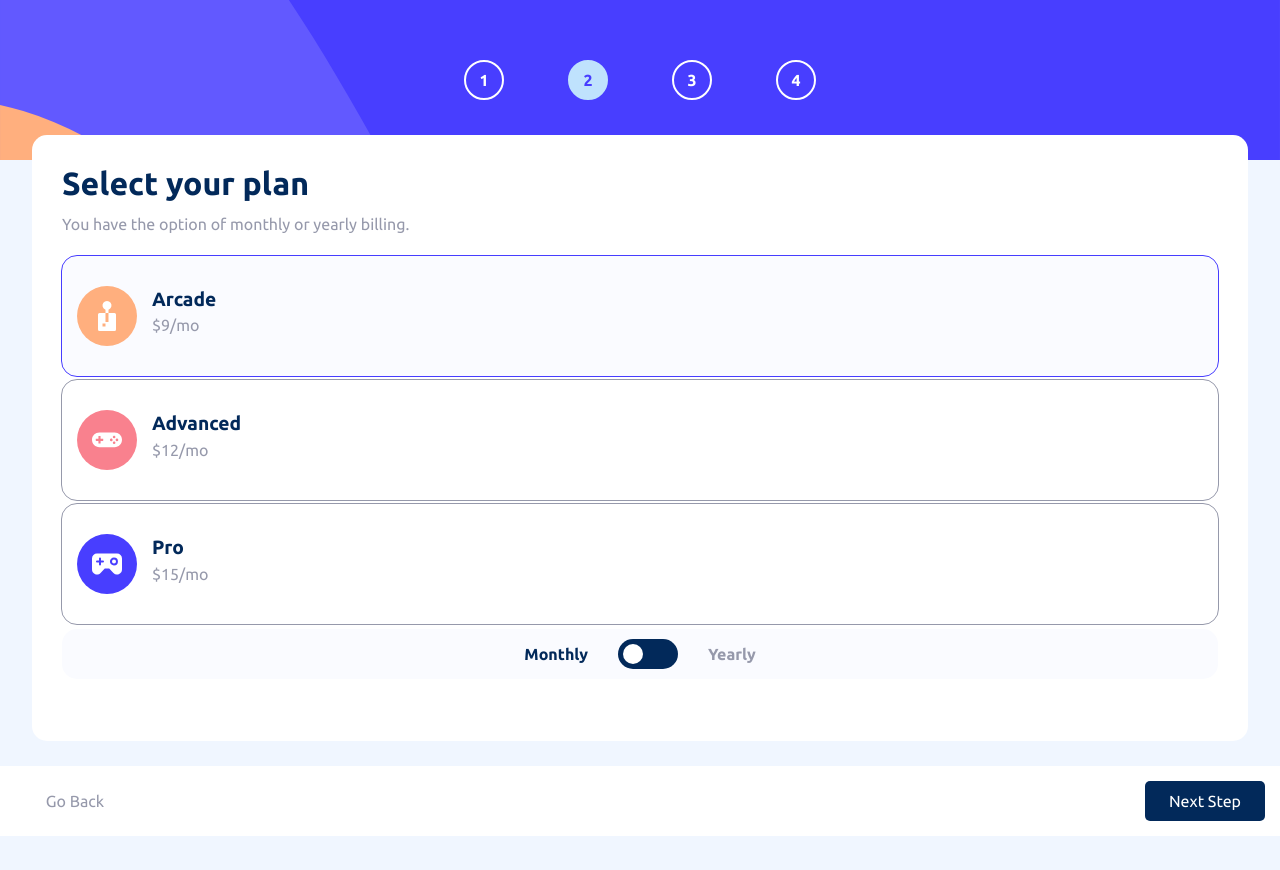
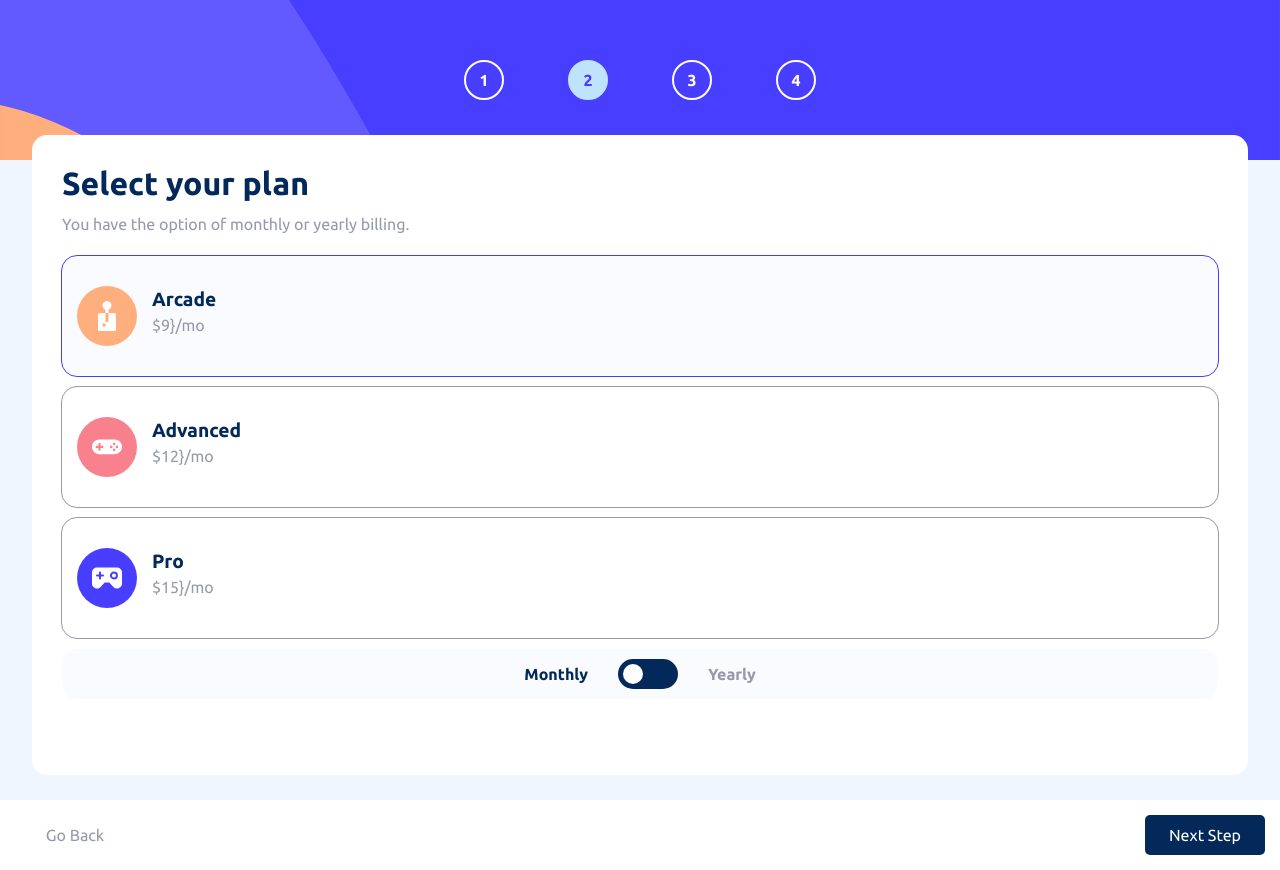
Before and after one commit to martinablazheska/multi-step-form, a React (Vite) app: page / in a window 1280 px wide. Both pictures are taken after typing "Sample", "name@example.com", "5551234" into the empty fields and a click on the button "Next Step". Before the commit the page ends 836 px from the top, so only its background shows below. Built offline with nearby package versions, Linux system fonts and the light colour scheme.

Commit message:
Completed all steps, added go to step functionality, fixed minor bugs

```diff
--- a/src/components/Form/FormContainer.tsx
+++ b/src/components/Form/FormContainer.tsx
@@ -39,7 +39,7 @@ function FormContainer() {
             {currentStep === 0 && <StepOne errors={errors} touched={touched} />}
             {currentStep === 1 && <StepTwo values={values} />}
             {currentStep === 2 && <StepThree values={values} />}
-            {currentStep === 3 && <StepFour values={values} />}
+            {!isSubmitted && currentStep === 3 && <StepFour values={values} />}
             {isSubmitted && <FinalStep />}
             {!isSubmitted && <FormActions />}
           </Form>
--- a/src/components/Form/Steps/2/RadioField.module.scss
+++ b/src/components/Form/Steps/2/RadioField.module.scss
@@ -14,6 +14,7 @@
     border-radius: 15px;
     padding-left: 15px;
     outline: 1px solid var(--cool-gray);
+    margin-bottom: 25px;
     div {
       display: flex;
       flex-direction: column;
--- a/src/components/Form/Steps/2/RadioField.tsx
+++ b/src/components/Form/Steps/2/RadioField.tsx
@@ -3,27 +3,36 @@ import { Field } from "formik";
 import { useContext } from "react";
 import { formContext } from "../../../../store/form-context";
 
+import { plan } from "../../../../store/form-data";
+
 import classes from "./RadioField.module.scss";
 
 const RadioField: React.FC<{
   value: string;
-  title: string;
-  id: string;
-  price: number;
+  plan: plan;
   img: string;
-}> = ({ value, title, id, price, img }) => {
+  altText: string;
+  groupName: string;
+}> = ({ value, plan, img, altText, groupName }) => {
   const { yearlyBilling } = useContext(formContext);
   return (
     <div className={classes.plan}>
-      <label htmlFor={id} className={value === id ? classes.checked : ""}>
-        <img src={img} alt="icon" />
+      <label
+        htmlFor={plan.name}
+        className={value === plan.name ? classes.checked : ""}
+      >
+        <img src={img} alt={altText} />
         <div>
-          <p>{title}</p>
-          <p>{`$${price}/mo`}</p>
+          <p>{plan.name}</p>
+          <p>
+            {yearlyBilling
+              ? `$${plan.yearlyCost}/yr`
+              : `$${plan.monthlyCost}}/mo`}
+          </p>
           {yearlyBilling && <p>2 months free</p>}
         </div>
       </label>
-      <Field type="radio" name="selectedPlan" id={id} value={value} />
+      <Field type="radio" name={groupName} id={plan.name} value={plan.name} />
     </div>
   );
 };
--- a/src/components/Form/Steps/2/StepTwo.module.scss
+++ b/src/components/Form/Steps/2/StepTwo.module.scss
@@ -8,55 +8,4 @@
   translate: 0px -25px;
   background-color: var(--white);
   border-radius: 15px;
-  .plan {
-    width: 100%;
-    height: 20%;
-    background-color: transparent;
-    margin-bottom: 15px;
-
-    label {
-      width: 100%;
-      height: 120px;
-      display: flex;
-      flex-direction: row;
-      justify-content: flex-start;
-      align-items: center;
-      border-radius: 15px;
-      padding-left: 15px;
-      outline: 1px solid var(--cool-gray);
-      div {
-        display: flex;
-        flex-direction: column;
-        justify-content: flex-start;
-        align-items: flex-start;
-        padding-left: 15px;
-        p {
-          margin: 0;
-          &:first-of-type {
-            color: var(--marine-blue);
-            font-size: 1.2rem;
-            font-weight: 700;
-            margin-top: -10px;
-          }
-          &:nth-of-type(3) {
-            color: var(--marine-blue);
-          }
-        }
-      }
-      img {
-        width: 60px;
-        height: 60px;
-      }
-      &:hover {
-        cursor: pointer;
-      }
-    }
-    .checked {
-      outline: 1px solid var(--purplish-blue);
-      background-color: var(--alabaster);
-    }
-    input {
-      display: none;
-    }
-  }
 }
--- a/src/components/Form/Steps/2/StepTwo.tsx
+++ b/src/components/Form/Steps/2/StepTwo.tsx
@@ -1,9 +1,5 @@
-import { useContext } from "react";
-import { formContext } from "../../../../store/form-context";
-import { Field } from "formik";
-
 import formData from "../../../../store/form-data";
-import { values } from "../../../../store/form-data";
+import { values, plans } from "../../../../store/form-data";
 
 import arcadeIcon from "../../../../assets/icon-arcade.svg";
 import advancedIcon from "../../../../assets/icon-advanced.svg";
@@ -11,61 +7,34 @@ import proIcon from "../../../../assets/icon-pro.svg";
 
 import classes from "./StepTwo.module.scss";
 import ToggleSwitch from "../../FormActions/ToggleSwitch";
+import RadioField from "./RadioField";
 
 const StepTwo: React.FC<{ values: values }> = ({ values }) => {
-  const { yearlyBilling, prices } = useContext(formContext);
-
   return (
     <div className={classes["step-two"]}>
       <h1>{formData[1].title}</h1>
       <p>{formData[1].description}</p>
-      <div className={classes.plan}>
-        <label
-          htmlFor="Arcade"
-          className={values.selectedPlan === "Arcade" ? classes.checked : ""}
-        >
-          <img src={arcadeIcon} alt="rcade icon" />
-          <div>
-            <p>Arcade</p>
-            <p>{`$${prices[0]}/mo`}</p>
-            {yearlyBilling && <p>2 months free</p>}
-          </div>
-        </label>
-        <Field type="radio" name="selectedPlan" id="Arcade" value="Arcade" />
-      </div>
-      <div className={classes.plan}>
-        <label
-          htmlFor="Advanced"
-          className={values.selectedPlan === "Advanced" ? classes.checked : ""}
-        >
-          <img src={advancedIcon} alt="advanced icon" />
-          <div>
-            <p>Advanced</p>
-            <p>{`$${prices[1]}/mo`}</p>
-            {yearlyBilling && <p>2 months free</p>}
-          </div>
-        </label>
-        <Field
-          type="radio"
-          name="selectedPlan"
-          id="Advanced"
-          value="Advanced"
-        />
-      </div>
-      <div className={classes.plan}>
-        <label
-          htmlFor="Pro"
-          className={values.selectedPlan === "Pro" ? classes.checked : ""}
-        >
-          <img src={proIcon} alt="pro icon" />
-          <div>
-            <p>Pro</p>
-            <p>{`$${prices[2]}/mo`}</p>
-            {yearlyBilling && <p>2 months free</p>}
-          </div>
-        </label>
-        <Field type="radio" name="selectedPlan" id="Pro" value="Pro" />
-      </div>
+      <RadioField
+        plan={plans[0]}
+        groupName="selectedPlan"
+        img={arcadeIcon}
+        altText="arcade icon"
+        value={values.selectedPlan}
+      />
+      <RadioField
+        plan={plans[1]}
+        groupName="selectedPlan"
+        img={advancedIcon}
+        altText="advanced icon"
+        value={values.selectedPlan}
+      />
+      <RadioField
+        plan={plans[2]}
+        groupName="selectedPlan"
+        img={proIcon}
+        altText="pro icon"
+        value={values.selectedPlan}
+      />
       <ToggleSwitch />
     </div>
   );
--- a/src/components/Form/Steps/4/calculate-summary.ts
+++ b/src/components/Form/Steps/4/calculate-summary.ts
@@ -1,61 +1,51 @@
-import { values, plan, plans } from "../../../../store/form-data";
-import { monthlyPrices, yearlyPrices } from "../../../../store/form-context";
+import {
+  values,
+  plans,
+  addOns,
+  addOn,
+  plan,
+} from "../../../../store/form-data";
+
+export type summaryType = {
+  plan: plan;
+  selectedAddOns: addOn[];
+  total: number;
+};
 
 function calculateSummary(values: values, yearlyBilling: boolean) {
-  let plan: plan = plans[0];
-  for (let i = 0; i < plans.length - 1; i++) {
-    if (values.selectedPlan === plans[i].name) {
-      plan = plans[i];
-    }
-  }
+  const plan = plans.find((p) => p.name === values.selectedPlan) as plan;
 
-  let selectedAddOns: {
-    name: string;
-    monthlyCost: number;
-    yearlyCost: number;
-  }[] = [];
+  let selectedAddOns: addOn[] = [];
 
   if (values.onlineService) {
-    selectedAddOns.push({
-      name: "Online service",
-      monthlyCost: monthlyPrices[0],
-      yearlyCost: yearlyPrices[0],
-    });
+    selectedAddOns.push(addOns[0]);
   }
 
   if (values.largerStorage) {
-    selectedAddOns.push({
-      name: "Larger storage",
-      monthlyCost: monthlyPrices[1],
-      yearlyCost: yearlyPrices[1],
-    });
+    selectedAddOns.push(addOns[1]);
   }
 
   if (values.customizableProfile) {
-    selectedAddOns.push({
-      name: "Customizable profile",
-      monthlyCost: monthlyPrices[2],
-      yearlyCost: yearlyPrices[2],
-    });
+    selectedAddOns.push(addOns[2]);
   }
 
   let total: number = 0;
-
+  if (plan !== undefined) {
     if (yearlyBilling) {
       let addOnTotal = 0;
       selectedAddOns.forEach((a) => {
-      addOnTotal = +a.yearlyCost;
+        addOnTotal = +a.yearlyPrice;
       });
-    total = plan?.yearlyCost + addOnTotal;
+      total = plan.yearlyCost + addOnTotal;
     } else {
       let addOnTotal = 0;
       selectedAddOns.forEach((a) => {
-      addOnTotal += a.monthlyCost;
+        addOnTotal += a.monthlyPrice;
       });
-    total = plan?.monthlyCost + addOnTotal;
+      total = plan.monthlyCost + addOnTotal;
     }
-
-  const summary = {
+  }
+  const summary: summaryType = {
     plan,
     selectedAddOns,
     total,
--- a/src/components/Sidebar/Sidebar.module.scss
+++ b/src/components/Sidebar/Sidebar.module.scss
@@ -21,6 +21,9 @@
     border: var(--white) 2px solid;
     color: var(--white);
     font-weight: 700;
+    &:hover {
+      cursor: pointer;
+    }
   }
 
   .current {
--- a/src/components/Sidebar/Sidebar.tsx
+++ b/src/components/Sidebar/Sidebar.tsx
@@ -4,7 +4,13 @@ import classes from "./Sidebar.module.scss";
 
 function Steps() {
   const steps = [1, 2, 3, 4];
-  const { currentStep } = useContext(formContext);
+  const { currentStep, setCurrentStep, isSubmitted } = useContext(formContext);
+
+  function goToStep(s: number) {
+    if (!isSubmitted) {
+      setCurrentStep(s - 1);
+    }
+  }
 
   return (
     <div className={classes.sidebar}>
@@ -12,6 +18,7 @@ function Steps() {
         <span
           key={step}
           className={currentStep + 1 === step ? classes.current : ""}
+          onClick={() => goToStep(step)}
         >
           {step}
         </span>
```
Also changed, not shown: src/components/Form/Steps/4/StepFour.tsx (+10 -18 lines), 1 other file (tests, documents, lock files or other folders). Lines whose indentation alone changed are shown as unchanged.
